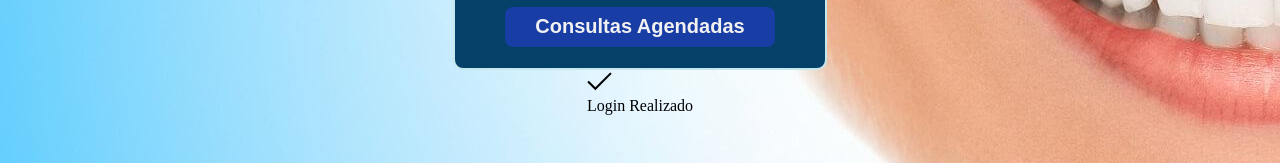
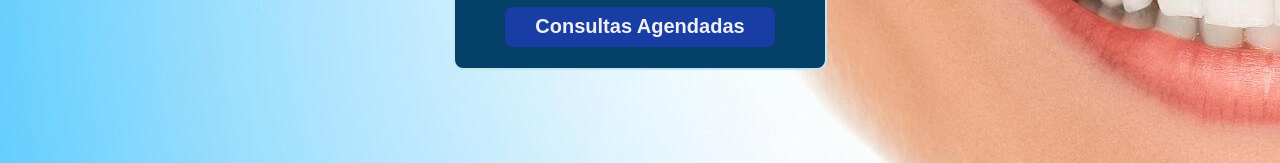
Before and after one commit to MatheusZamo/cadastro-odontologia, a plain HTML site: page cadastro.html in a window 1280 px wide. Shown: the part 474-637 px from the top of the page. Drawn offline with Linux system fonts and the light colour scheme; a web font is replaced by a local one.

Commit message:
Update cadastro.html

```diff
--- a/cadastro.html
+++ b/cadastro.html
@@ -27,10 +27,6 @@
         <button class="btn" id="btn__consultas">Consultas Agendadas </button>
         <a id="btnSair" href="index.html">Sair</a>
     </div>
-    <div class="concluido">
-        <svg class="concluido__icon" xmlns="http://www.w3.org/2000/svg" width="25" height="25" viewBox="0 0 2048 2048"><path fill="currentColor" d="m1902 196l121 120L683 1657L25 999l121-121l537 537L1902 196z"/></svg>
-        <p class="concluido__frase">Login Realizado</p>
-    </div>
     <div id="agendamentos">
         <svg id="btn__fechar" xmlns="http://www.w3.org/2000/svg" width="24" height="24" viewBox="0 0 24 24"><path fill="currentColor" d="M6.4 19L5 17.6l5.6-5.6L5 6.4L6.4 5l5.6 5.6L17.6 5L19 6.4L13.4 12l5.6 5.6l-1.4 1.4l-5.6-5.6L6.4 19Z"/></svg>
         <div id="resultado">
```
